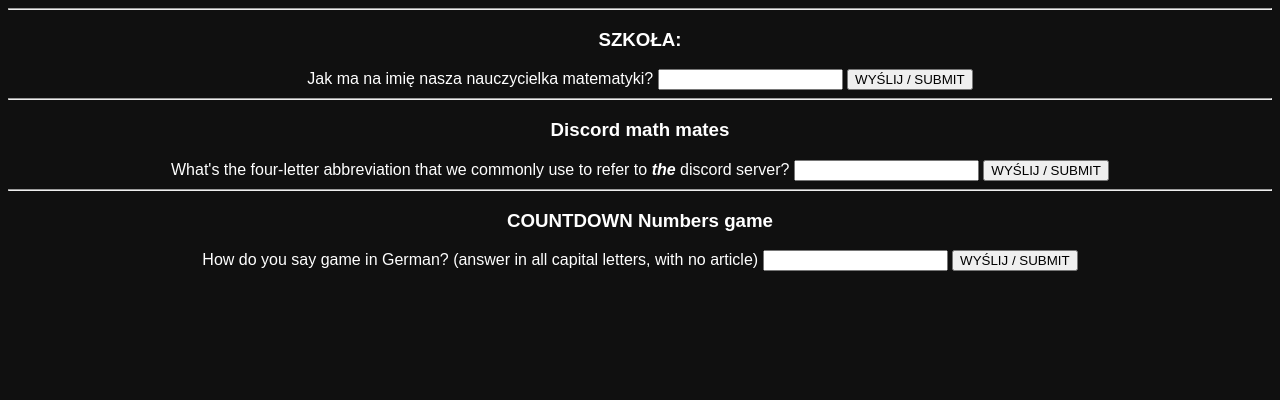
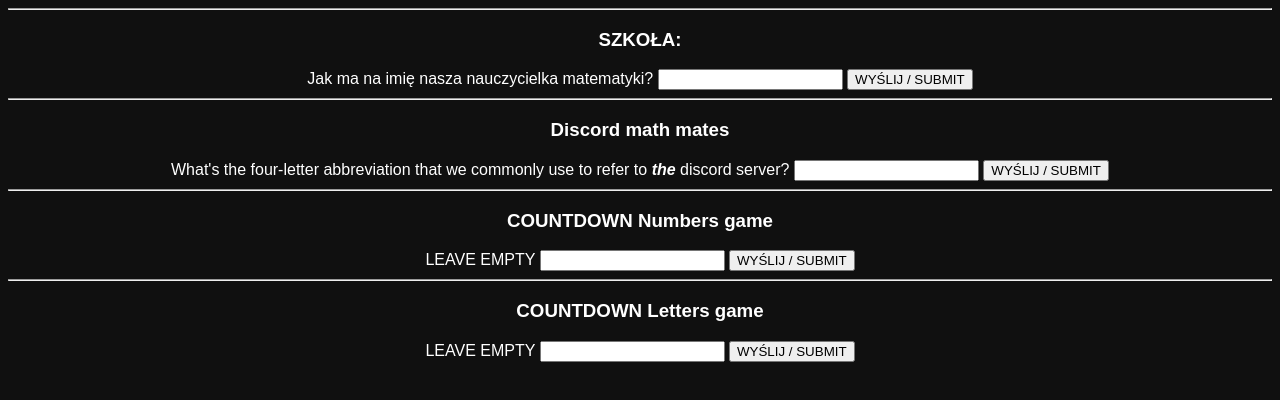
Before and after one commit to pierogiauspolen/pierogiauspolen.github.io, a plain HTML site: page index.html in a window 1280 px wide. Drawn offline with Linux system fonts and the light colour scheme.

Commit message:
Update index.html
added letters game and edited password to empty string on some

```diff
--- a/index.html
+++ b/index.html
@@ -24,9 +24,16 @@
     <div>
       <hr>
       <h3>COUNTDOWN Numbers game</h3>
-      <label for="countdown">How do you say game in German? (answer in all capital letters, with no article)</label>
+      <label for="countdown">LEAVE EMPTY</label>
       <input id="countdown">
-      <button onclick="S('countdown','SPIEL','numbersgame.html')" >WYŚLIJ / SUBMIT</button>
+      <button onclick="S('countdown','','numbersgame.html')" >WYŚLIJ / SUBMIT</button>
+    </div>
+    <div>
+      <hr>
+      <h3>COUNTDOWN Letters game</h3>
+      <label for="countdown">LEAVE EMPTY</label>
+      <input id="countdown">
+      <button onclick="S('countdown','','lettersgame.html')" >WYŚLIJ / SUBMIT</button>
     </div>
   </body>
 </html>
```
